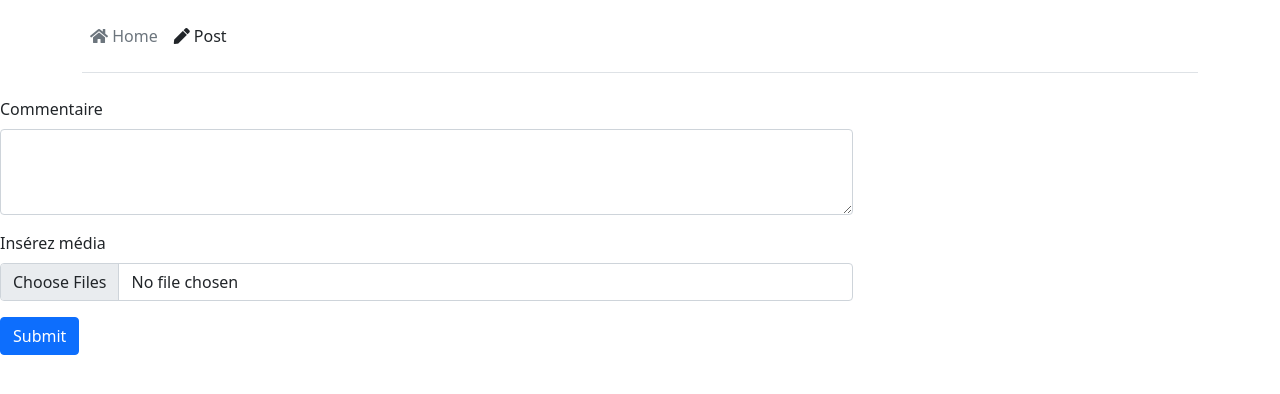
After one commit to ruben-lchnl/portfolio, a PHP site: template view/post.php in a window 1280 px wide. The commit adds this page. Shown: the top 394 px of the page. Run offline with PHP 8.4, Linux system fonts and the light colour scheme; the template is opened without the code that fills it, so the values that code supplies are empty.

Commit message:
1.0.1
meilleur structuration MVC
Ajout formulaire

```diff
--- /dev/null
+++ b/view/post.php
@@ -0,0 +1,45 @@
+<!DOCTYPE html>
+<html lang="en">
+
+<head>
+    <meta charset="UTF-8">
+    <meta http-equiv="X-UA-Compatible" content="IE=edge">
+    <meta name="viewport" content="width=device-width, initial-scale=1.0">
+
+    <link href="dist/css/bootstrap.min.css" rel="stylesheet">
+
+    <link href="dist/fonts/fontawesome-free-5.15.4-web/css/all.css" rel="stylesheet">
+
+    <title>Post</title>
+</head>
+
+<body>
+    <div class="b-example-divider"></div>
+
+    <div class="container">
+        <header class="d-flex flex-wrap align-items-center justify-content-center justify-content-md-between py-3 mb-4 border-bottom">
+
+            <ul class="nav col-6 col-md-auto mb-2 justify-content-center mb-md-0">
+            <li><a href="./index.php" class="nav-link px-2 link-secondary"><i class="fas fa-home"></i> Home</a></li>
+            <li><a href="./post.php" class="nav-link px-2 link-dark"><i class="fas fa-pen"></i> Post</a></li>
+            </ul>
+
+        </header>
+    </div class="row g-5">
+        <div class="col-md-7 col-lg-8">
+            <form>
+                <div class="mb-3">
+                    <label for="Textarea" class="form-label">Commentaire</label>
+                    <textarea class="form-control" name="commentaire" id="Textarea" rows="3"></textarea>
+                </div>
+                <div class="mb-3">
+                    <label for="formFileMultiple" class="form-label">Insérez média</label>
+                    <input class="form-control" name="img[]" type="file" accept="image/*" id="formFileMultiple" multiple>
+                </div>
+                <input class="btn btn-primary" type="submit" value="Submit">
+            </form>
+        </div>
+    </div>
+</body>
+
+</html>
```
Also changed, not shown: index.php (+11 -59 lines), post.php (deleted, +0 -15 lines), view/home.php (added, +62 -0 lines).
